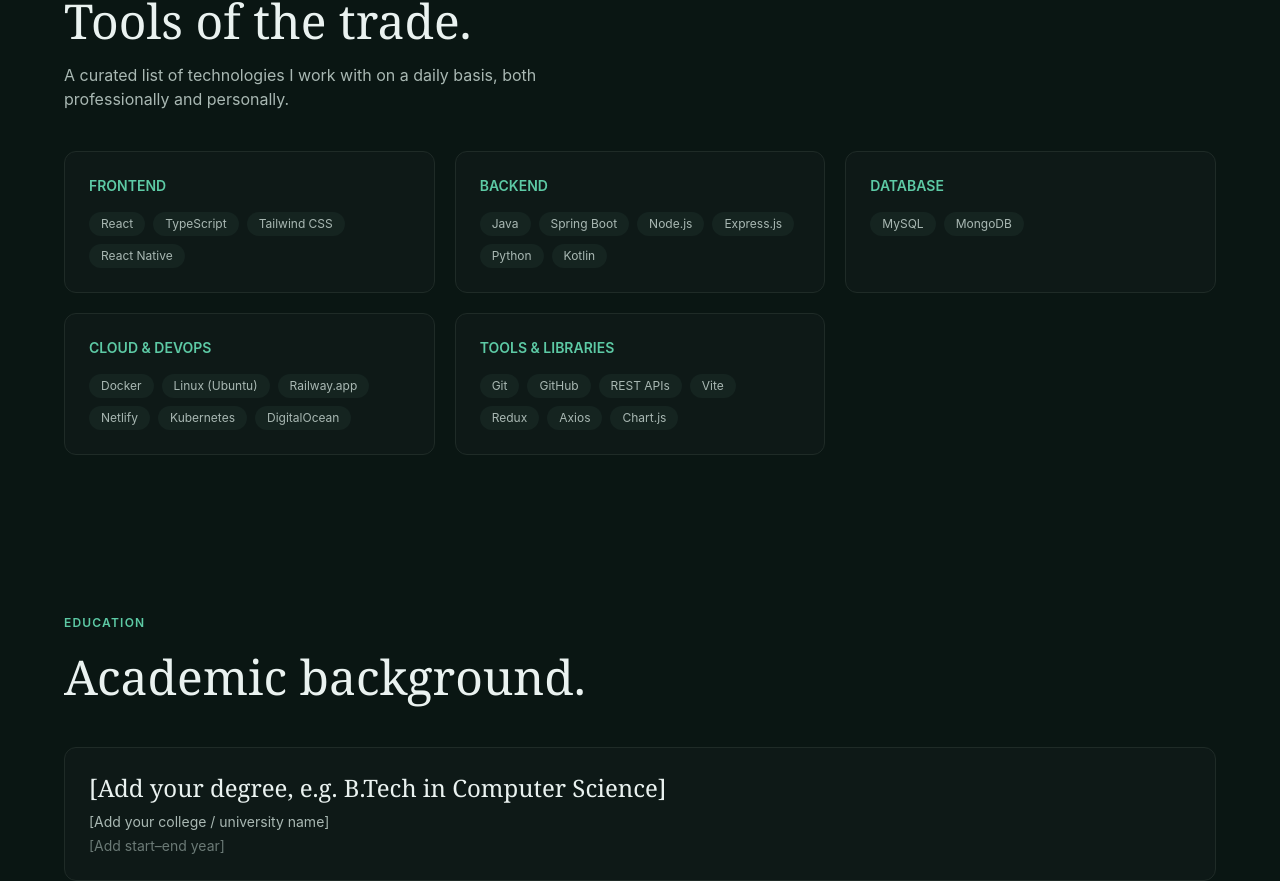
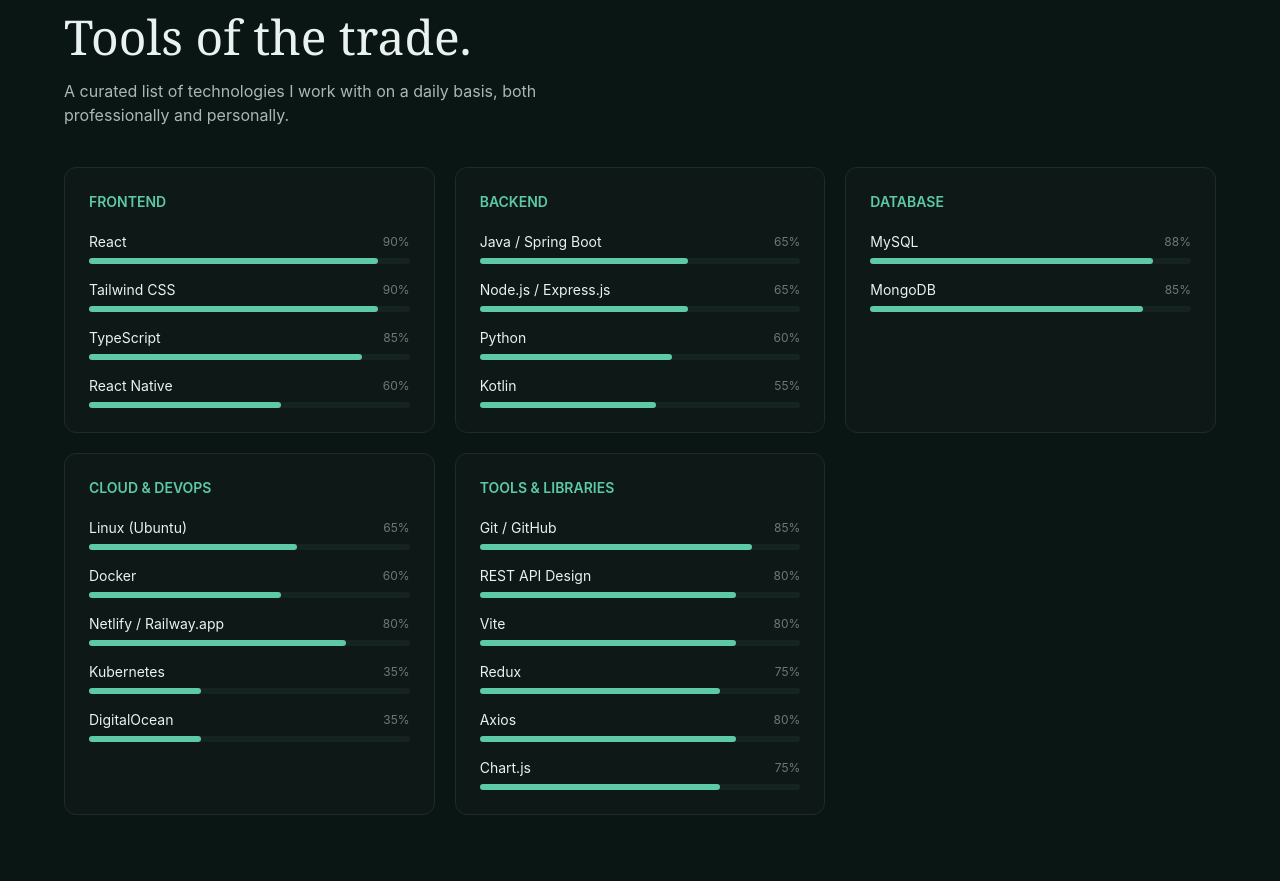
Before and after one commit to birbalkr/portfolio, a React (Vite) app: page /about in a window 1280 px wide. Shown: the part 765-1646 px from the top of the page. Built offline with nearby package versions, Linux system fonts and the light colour scheme.

Commit message:
Add react-hook-form

```diff
--- a/package.json
+++ b/package.json
@@ -15,6 +15,7 @@
     "ogl": "^1.0.11",
     "react": "^19.1.1",
     "react-dom": "^19.1.1",
+    "react-hook-form": "^7.85.0",
     "react-router": "^8.3.0",
     "tailwindcss": "^4.3.3"
   },
--- /dev/null
+++ b/src/features/portfolio/ui/components/Skills.jsx
@@ -0,0 +1,107 @@
+
+
+function SkillBar({ name, percent }) {
+  return (
+    <div className="mb-4 last:mb-0">
+      <div className="mb-1.5 flex items-center justify-between">
+        <span className="text-sm text-[#EAF2F0]">{name}</span>
+        <span className="text-xs text-[#6B7A76]">{percent}%</span>
+      </div>
+      <div className="h-1.5 w-full rounded-full bg-[#152420]">
+        <div
+          className="h-1.5 rounded-full bg-[#5DCAA5]"
+          style={{ width: `${percent}%` }}
+        />
+      </div>
+    </div>
+  );
+}
+
+function SkillCategory({ label, items }) {
+  return (
+    <div className="rounded-xl border border-[#1F2B27] bg-[#0E1917] p-6">
+      <h4 className="mb-5 text-sm font-semibold text-[#5DCAA5]">{label}</h4>
+      {items.map((item) => (
+        <SkillBar key={item.name} name={item.name} percent={item.percent} />
+      ))}
+    </div>
+  );
+}
+
+export default function Skills() {
+  const skillCategories = [
+    {
+      label: "FRONTEND",
+      items: [
+        { name: "React", percent: 90 },
+        { name: "Tailwind CSS", percent: 90 },
+        { name: "TypeScript", percent: 85 },
+        { name: "React Native", percent: 60 },
+      ],
+    },
+    {
+      label: "BACKEND",
+      items: [
+        { name: "Java / Spring Boot", percent: 65 },
+        { name: "Node.js / Express.js", percent: 65 },
+        { name: "Python", percent: 60 },
+        { name: "Kotlin", percent: 55 },
+      ],
+    },
+    {
+      label: "DATABASE",
+      items: [
+        { name: "MySQL", percent: 88 },
+        { name: "MongoDB", percent: 85 },
+      ],
+    },
+    {
+      label: "CLOUD & DEVOPS",
+      items: [
+        { name: "Linux (Ubuntu)", percent: 65 },
+        { name: "Docker", percent: 60 },
+        { name: "Netlify / Railway.app", percent: 80 },
+        { name: "Kubernetes", percent: 35 },
+        { name: "DigitalOcean", percent: 35 },
+      ],
+    },
+    {
+      label: "TOOLS & LIBRARIES",
+      items: [
+        { name: "Git / GitHub", percent: 85 },
+        { name: "REST API Design", percent: 80 },
+        { name: "Vite", percent: 80 },
+        { name: "Redux", percent: 75 },
+        { name: "Axios", percent: 80 },
+        { name: "Chart.js", percent: 75 },
+      ],
+    },
+  ];
+
+  return (
+    <section id="skills" className="bg-[#0A1613] px-6 py-24">
+      <div className="mx-auto max-w-6xl">
+        <p className="mb-4 text-xs font-semibold tracking-widest text-[#5DCAA5]">
+          TECHNICAL SKILLS
+        </p>
+        <h2 className="font-serif text-4xl leading-tight text-[#EAF2F0] sm:text-5xl">
+          Tools of the trade.
+        </h2>
+        <p className="mt-3 max-w-xl text-base text-[#A9B8B3]">
+          A curated list of technologies I work with on a daily basis, both
+          professionally and personally.
+        </p>
+
+        <div className="mt-10 grid gap-5 sm:grid-cols-2 lg:grid-cols-3">
+          {skillCategories.map((category) => (
+            <SkillCategory
+              key={category.label}
+              label={category.label}
+              items={category.items}
+            />
+          ))}
+        </div>
+      </div>
+    </section>
+  );
+}
--- a/src/features/portfolio/ui/pages/AboutPage.jsx
+++ b/src/features/portfolio/ui/pages/AboutPage.jsx
@@ -1,3 +1,5 @@
+import Skills from "../components/Skills";
+
 
 function TechTag({ children }) {
     return (
@@ -32,28 +34,6 @@
 
 
 export default function AboutPage() {
-    const skillCategories = [
-        {
-            label: "FRONTEND",
-            items: ["React", "TypeScript", "Tailwind CSS", "React Native"],
-        },
-        {
-            label: "BACKEND",
-            items: ["Java", "Spring Boot", "Node.js", "Express.js", "Python", "Kotlin"],
-        },
-        {
-            label: "DATABASE",
-            items: ["MySQL", "MongoDB"],
-        },
-        {
-            label: "CLOUD & DEVOPS",
-            items: ["Docker", "Linux (Ubuntu)", "Railway.app", "Netlify", "Kubernetes", "DigitalOcean"],
-        },
-        {
-            label: "TOOLS & LIBRARIES",
-            items: ["Git", "GitHub", "REST APIs", "Vite", "Redux", "Axios", "Chart.js"],
-        },
-    ];
 
     const education = [
         {
@@ -116,30 +96,7 @@
             </section>
 
             {/* Technical Skills */}
-            <section id="skills" className="px-6 py-20">
-                <div className="mx-auto max-w-6xl">
-                    <p className="mb-4 text-xs font-semibold tracking-widest text-[#5DCAA5]">
-                        TECHNICAL SKILLS
-                    </p>
-                    <h2 className="font-serif text-4xl leading-tight text-[#EAF2F0] sm:text-5xl">
-                        Tools of the trade.
-                    </h2>
-                    <p className="mt-3 max-w-xl text-base text-[#A9B8B3]">
-                        A curated list of technologies I work with on a daily basis, both
-                        professionally and personally.
-                    </p>
-
-                    <div className="mt-10 grid gap-5 sm:grid-cols-2 lg:grid-cols-3">
-                        {skillCategories.map((category) => (
-                            <SkillCategory
-                                key={category.label}
-                                label={category.label}
-                                items={category.items}
-                            />
-                        ))}
-                    </div>
-                </div>
-            </section>
+            <Skills />
 
             {/* Education */}
             <section className="px-6 py-20">
--- a/src/features/portfolio/ui/pages/Contact.jsx
+++ b/src/features/portfolio/ui/pages/Contact.jsx
@@ -1,6 +1,8 @@
+import { useForm } from "react-hook-form";
 
 export default function Contact() {
 
+    const { register, reset, handleSubmit, formState: { errors } } = useForm()
 
     return (
         <section id="contact" className=" px-6 py-24">
@@ -50,7 +52,10 @@
 
                 {/* Right column — form */}
                 <form
-
+                    onSubmit={handleSubmit((data) => {
+                        console.log(data);
+                        reset();
+                    })}
                     className="rounded-2xl border border-[#1F2B27] bg-[#0E1917] p-8"
                 >
                     <div className="mb-5">
@@ -58,14 +63,14 @@
                             Name
                         </label>
                         <input
+                            {...register("name", { required: true, maxLength: 80 })}
                             id="name"
                             name="name"
                             type="text"
-                            required
-
                             placeholder="Your name"
                             className="w-full rounded-lg border border-[#2C3B37] bg-[#0A1613] px-4 py-3 text-sm text-[#EAF2F0] placeholder-[#6B7A76] outline-none focus:border-[#5DCAA5]"
                         />
+                        {errors.name && <span className="text-[#E24B4A] text-sm">This field is required</span>}
                     </div>
 
                     <div className="mb-5">
@@ -73,14 +78,14 @@
                             Email
                         </label>
                         <input
+                            {...register("email", { required: true, pattern: /^\S+@\S+$/i })}
                             id="email"
                             name="email"
                             type="email"
-                            required
-
                             placeholder="you@example.com"
                             className="w-full rounded-lg border border-[#2C3B37] bg-[#0A1613] px-4 py-3 text-sm text-[#EAF2F0] placeholder-[#6B7A76] outline-none focus:border-[#5DCAA5]"
                         />
+                        {errors.email && <span className="text-[#E24B4A] text-sm">This field is required</span>}
                     </div>
 
                     <div className="mb-6">
@@ -88,14 +93,14 @@
                             Message
                         </label>
                         <textarea
+                        {...register("message", { required: true })}
                             id="message"
                             name="message"
-                            required
                             rows={5}
-
                             placeholder="What are you looking to build?"
                             className="w-full resize-none rounded-lg border border-[#2C3B37] bg-[#0A1613] px-4 py-3 text-sm text-[#EAF2F0] placeholder-[#6B7A76] outline-none focus:border-[#5DCAA5]"
                         />
+                        {errors.message && <span className="text-[#E24B4A] text-sm">This field is required</span>}
                     </div>
 
                     <button
```
Also changed, not shown: src/routes/AppRoutes.jsx (line endings or trailing spaces), 1 other file (tests, documents, lock files or other folders).
